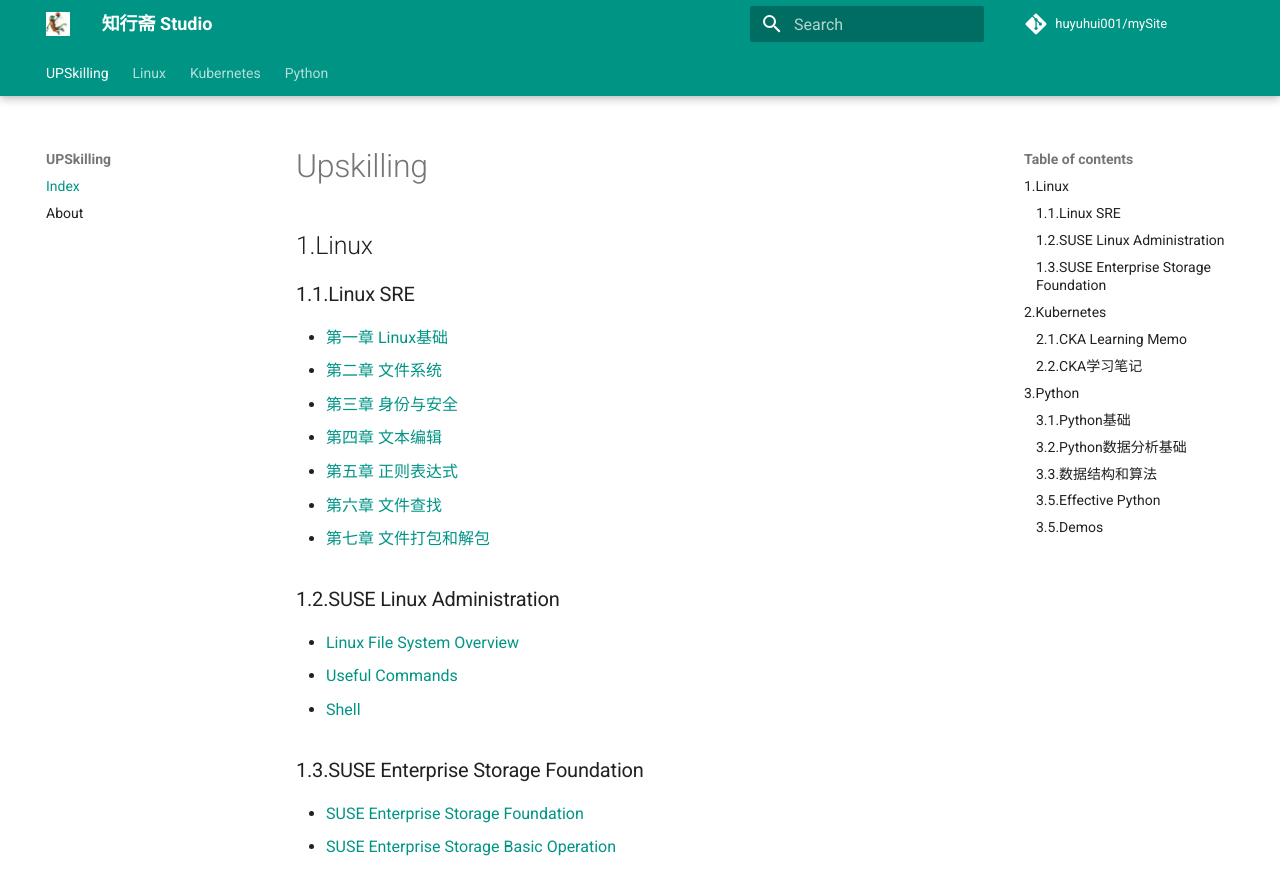
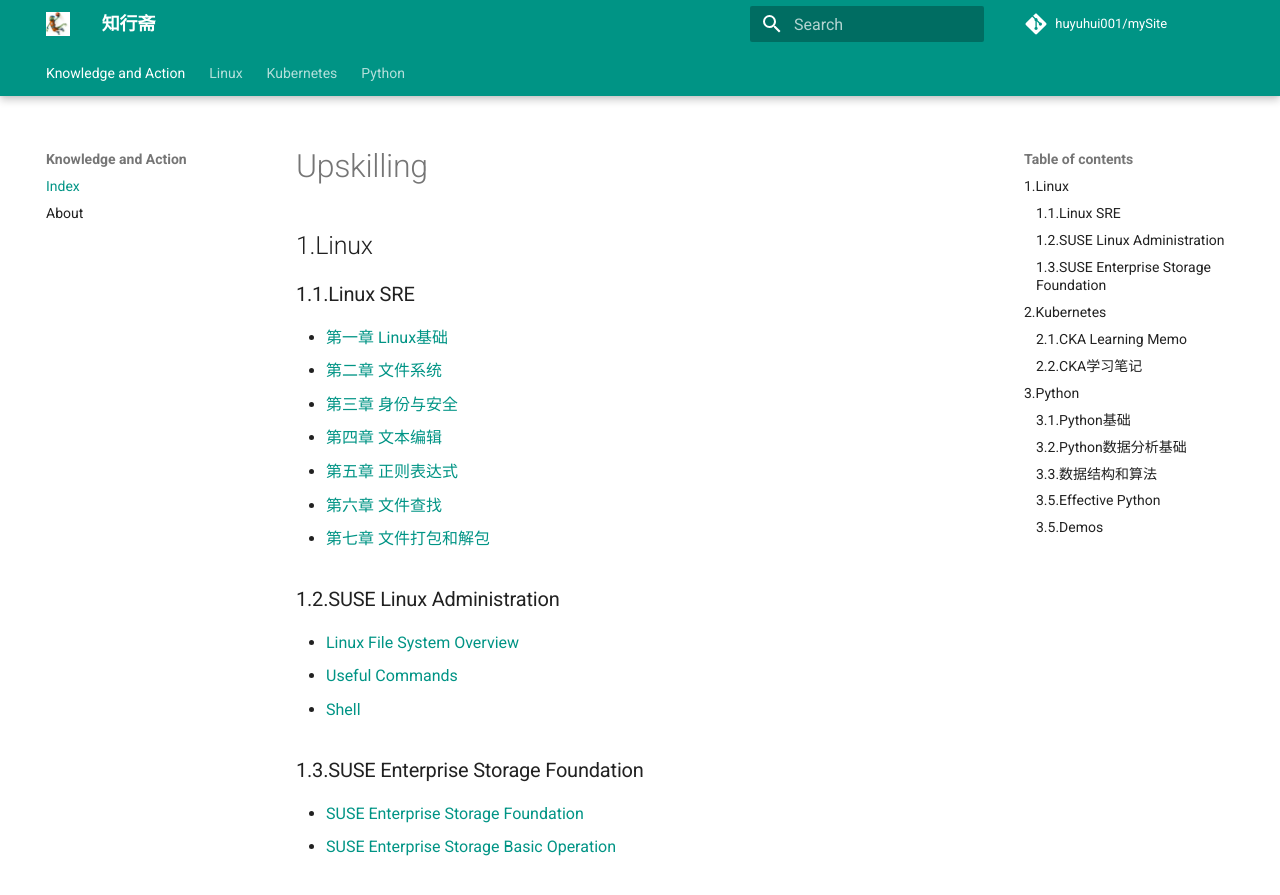
Before and after one commit to huyuhui001/mySite, an MkDocs documentation site: the page built from docs/index.md, in a window 1280 px wide and 900 px high. Shown: the top 895 px of the window. Built offline with MkDocs 1.6.1 and Material for MkDocs 9.7.7, drawn with Linux system fonts in a browser that asks for light colours; comment, search, counter and statistics services are not loaded.

Commit message:
mkdocs.yml

```diff
--- a/mkdocs.yml
+++ b/mkdocs.yml
@@ -1,4 +1,4 @@
-site_name: 知行斋 Studio
+site_name: 知行斋
 site_url: https://huyuhui001.github.io/mySite/
 repo_name: "huyuhui001/mySite"
 repo_url: https://github.com/huyuhui001/mySite
@@ -67,7 +67,7 @@ plugins:
 extra_css: [extra.css]
 
 nav:
-- UPSkilling:
+- Knowledge and Action:
   - Index: index.md
   - About: about.md
 - Linux:
```
